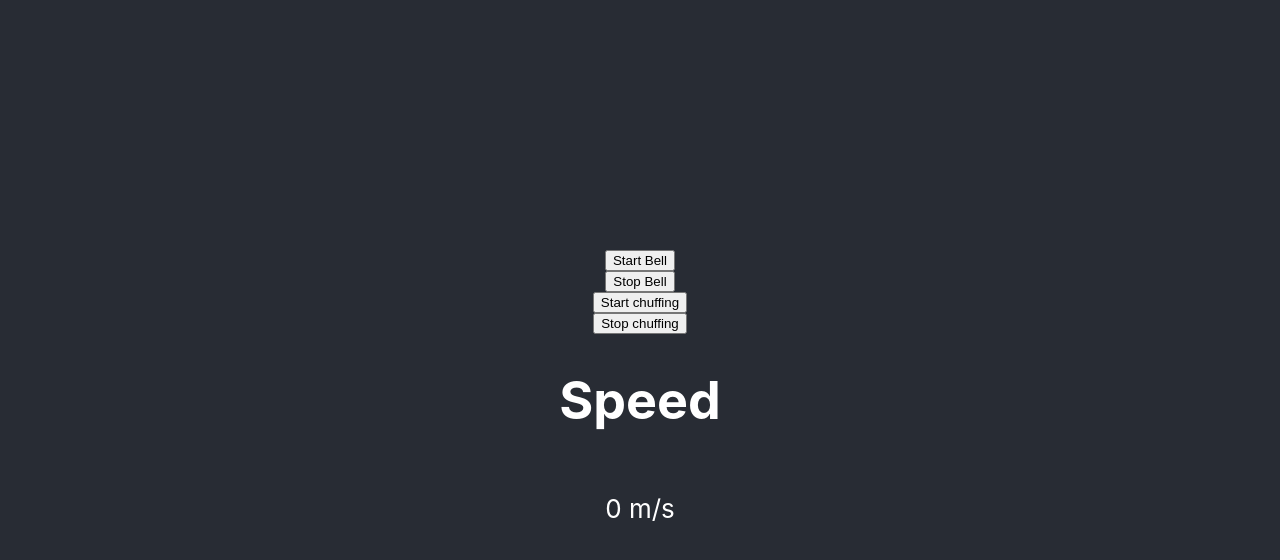
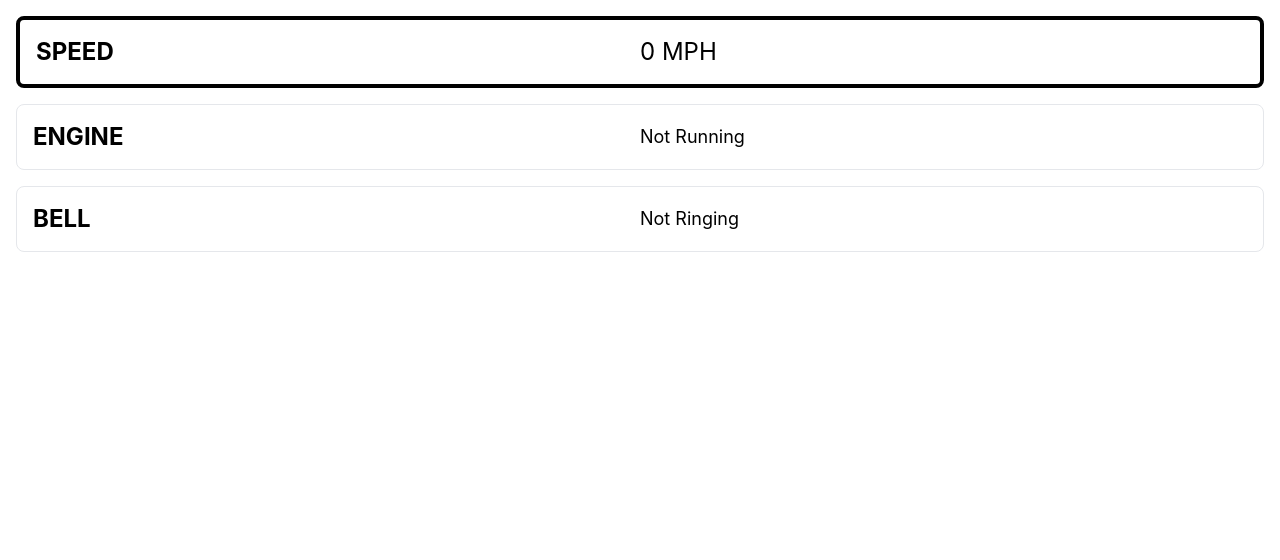
Before and after one commit to zacharytamas/big-boy, a React (Create React App) app: page / in a window 1280 px wide. Shown: the top 560 px of the page. Built offline with nearby package versions, Linux system fonts and the light colour scheme; no server answers.

Commit message:
Add Tailwind and apply some basic UI improvements

```diff
--- a/package.json
+++ b/package.json
@@ -10,6 +10,7 @@
     "@types/node": "^16.7.13",
     "@types/react": "^18.0.0",
     "@types/react-dom": "^18.0.0",
+    "classnames": "^2.3.2",
     "howler": "^2.2.3",
     "react": "^18.2.0",
     "react-dom": "^18.2.0",
@@ -43,6 +44,9 @@
     ]
   },
   "devDependencies": {
-    "@types/howler": "^2.2.7"
+    "@types/howler": "^2.2.7",
+    "autoprefixer": "^10.4.13",
+    "postcss": "^8.4.19",
+    "tailwindcss": "^3.2.4"
   }
 }
--- /dev/null
+++ b/postcss.config.js
@@ -0,0 +1,6 @@
+module.exports = {
+  plugins: {
+    tailwindcss: {},
+    autoprefixer: {},
+  },
+}
--- a/src/App.css
+++ /dev/null
@@ -1,38 +0,0 @@
-.App {
-  text-align: center;
-}
-
-.App-logo {
-  height: 40vmin;
-  pointer-events: none;
-}
-
-@media (prefers-reduced-motion: no-preference) {
-  .App-logo {
-    animation: App-logo-spin infinite 20s linear;
-  }
-}
-
-.App-header {
-  background-color: #282c34;
-  min-height: 100vh;
-  display: flex;
-  flex-direction: column;
-  align-items: center;
-  justify-content: center;
-  font-size: calc(10px + 2vmin);
-  color: white;
-}
-
-.App-link {
-  color: #61dafb;
-}
-
-@keyframes App-logo-spin {
-  from {
-    transform: rotate(0deg);
-  }
-  to {
-    transform: rotate(360deg);
-  }
-}
--- a/src/App.tsx
+++ b/src/App.tsx
@@ -1,5 +1,5 @@
 import { useEffect, useMemo, useState } from 'react';
-import './App.css';
+import cn from 'classnames';
 import { Howl } from 'howler';
 
 import { useChuffing } from './sound/useChuffing';
@@ -8,6 +8,7 @@ import { useSpeed } from './streams/useSpeed';
 function App() {
   const [speed, setSpeed] = useState<number>(0);
 
+  const [engineOn, setEngineOn] = useState(false);
   const [bellActive, setBellActive] = useState(false);
 
   const chuffing = useChuffing();
@@ -16,6 +17,14 @@ function App() {
   const bellSound = useMemo(() => {
     return new Howl({ src: 'bell.mp3', loop: true });
   }, []);
+
+  useEffect(() => {
+    if (engineOn) {
+      chuffing.start();
+    } else {
+      chuffing.stop();
+    }
+  }, [engineOn, chuffing]);
 
   useEffect(() => {
     speed$.subscribe((speed_) => {
@@ -37,40 +46,37 @@ function App() {
   }, [bellActive, bellSound]);
 
   return (
-    <div className="App">
-      <header className="App-header">
-        <button
+    <div className="p-4">
+      <div className="flex flex-col space-y-4">
+        <div className="flex border-black rounded-lg border-4 p-4 text-2xl">
+          <div className="flex-1 font-bold">SPEED</div>
+          <div className="flex-1">{`${(speed * 2.237).toFixed(0)} MPH`}</div>
+        </div>
+
+        <div
+          className={cn('flex border rounded-lg p-4 items-center', {
+            'bg-green-100 border-green-500': engineOn,
+          })}
           onClick={() => {
-            setBellActive(true);
+            setEngineOn((val) => !val);
           }}
         >
-          Start Bell
-        </button>
-        <button
+          <div className="flex-1 font-bold uppercase text-2xl">Engine</div>
+          <div className="flex-1 text-lg">{engineOn ? `Running` : `Not Running`}</div>
+        </div>
+
+        <div
+          className={cn('flex border rounded-lg p-4 items-center', {
+            'bg-green-100 border-green-500': bellActive,
+          })}
           onClick={() => {
-            setBellActive(false);
+            setBellActive((val) => !val);
           }}
         >
-          Stop Bell
-        </button>
-        <button
-          onClick={() => {
-            chuffing.start();
-          }}
-        >
-          Start chuffing
-        </button>
-        <button
-          onClick={() => {
-            chuffing.stop();
-          }}
-        >
-          Stop chuffing
-        </button>
-
-        <h1>Speed</h1>
-        <p>{`${speed} m/s`}</p>
-      </header>
+          <div className="flex-1 font-bold uppercase text-2xl">Bell</div>
+          <div className="flex-1 text-lg">{bellActive ? `Ringing` : `Not Ringing`}</div>
+        </div>
+      </div>
     </div>
   );
 }
--- a/src/index.css
+++ b/src/index.css
@@ -1,3 +1,7 @@
+@tailwind base;
+@tailwind components;
+@tailwind utilities;
+
 body {
   margin: 0;
   font-family: -apple-system, BlinkMacSystemFont, 'Segoe UI', 'Roboto', 'Oxygen',
--- /dev/null
+++ b/tailwind.config.js
@@ -0,0 +1,8 @@
+/** @type {import('tailwindcss').Config} */
+module.exports = {
+  content: ['./src/**/*.{js,jsx,ts,tsx}'],
+  theme: {
+    extend: {},
+  },
+  plugins: [],
+};
```
Also changed, not shown: 1 other file (tests, documents, lock files or other folders).
